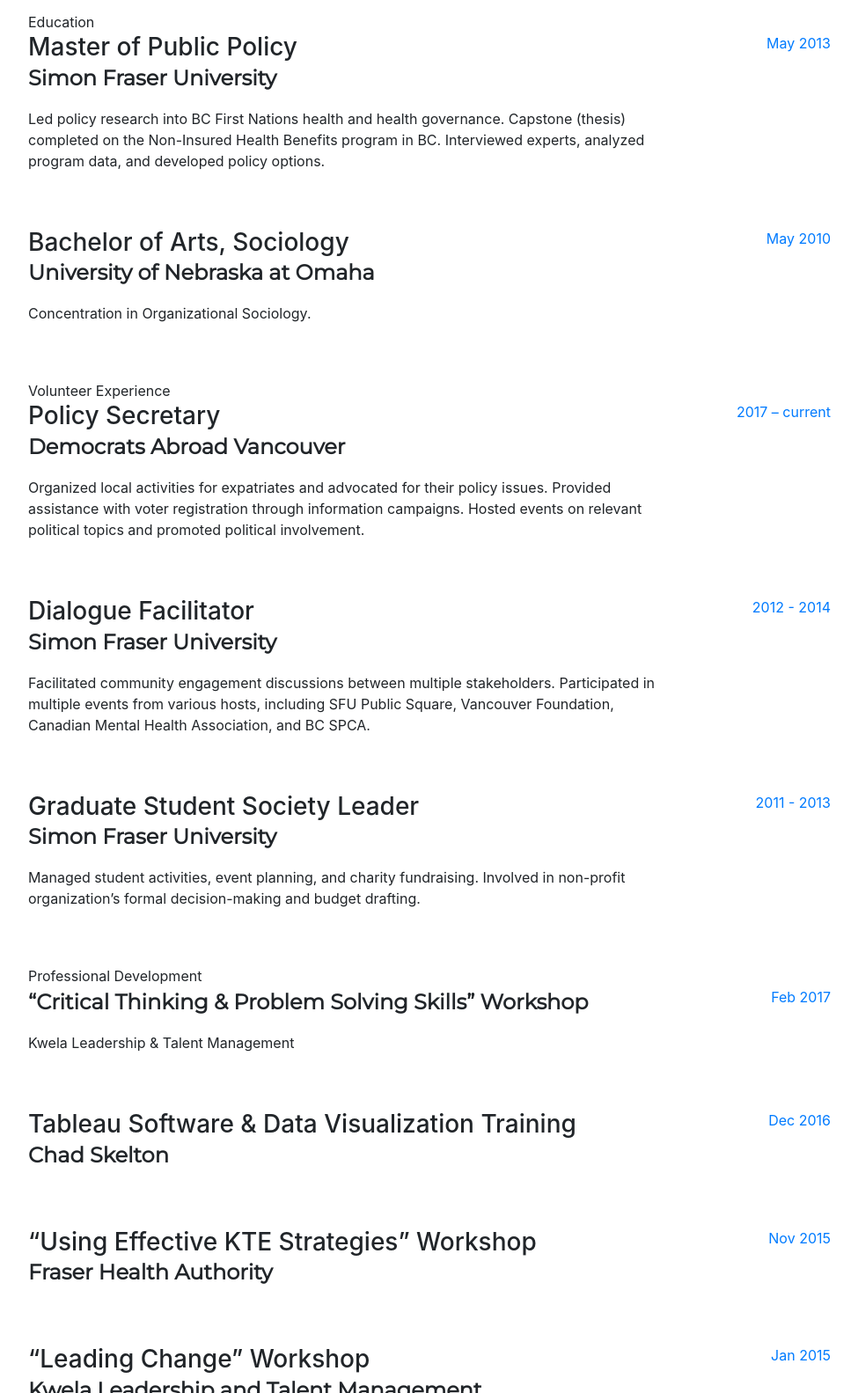
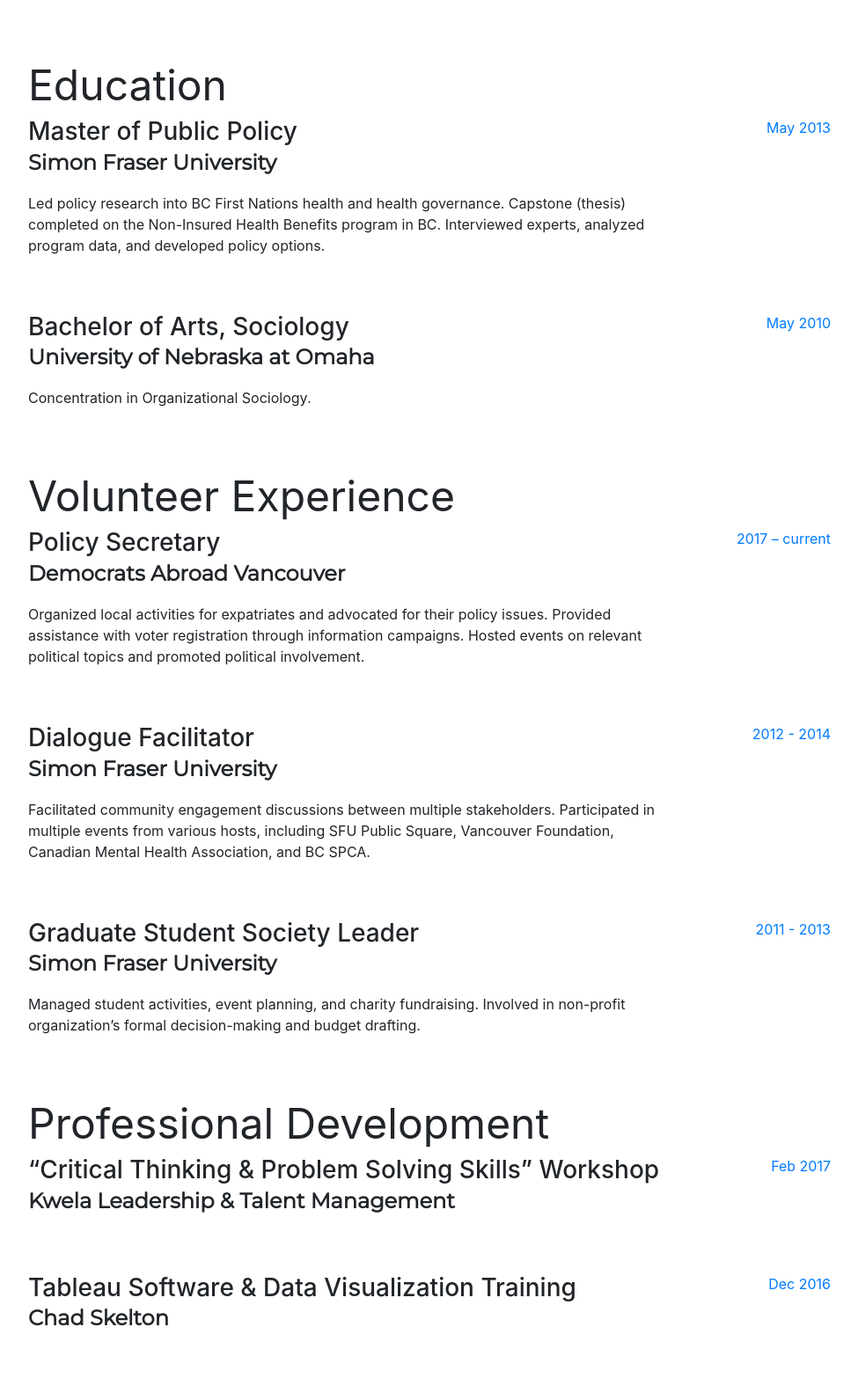
Before and after one commit to dariuspruss/dariuspruss.github.io, a website with bundled scripts: page bio/index.html in a window 1280 px wide. Shown: the part 4404-5987 px from the top of the page at 88% size, without its empty margins (288-1263 px from the left). Built offline with nearby package versions, Linux system fonts and the light colour scheme; a web font is replaced by a local one.

Commit message:
Update index.html

```diff
--- a/bio/index.html
+++ b/bio/index.html
@@ -315,7 +315,7 @@ Public policy serves a critical role in addressing issues like Indigenous cultur
         <div class="my-auto">
           <h2 class="mb-5">Experience</h2>
 
-          Work Experience
+          <div style="font-size:3rem;">Work Experience</div>
 
                    <div class="resume-item d-flex flex-column flex-md-row mb-5">
             <div class="resume-content mr-auto">
@@ -370,7 +370,7 @@ Completed policy research and analysis on community supplementary healthcare acc
             </div>
  </div>
 
-Education
+          <div style="font-size:3rem;">Education</div>
 
                 <div class="resume-item d-flex flex-column flex-md-row mb-5">
             <div class="resume-content mr-auto">
@@ -398,7 +398,7 @@ Capstone (thesis) completed on the Non-Insured Health Benefits program in BC. In
             </div>
          </div>
 
-Volunteer Experience
+          <div style="font-size:3rem;">Volunteer Experience</div>
 
 
                        <div class="resume-item d-flex flex-column flex-md-row mb-5">
@@ -417,7 +417,6 @@ Provided assistance with voter registration through information campaigns. Hoste
          </div>
 
 
-
           <div class="resume-item d-flex flex-column flex-md-row mb-5">
             <div class="resume-content mr-auto">
               <h3 class="mb-0">Dialogue Facilitator</h3>
@@ -431,8 +430,6 @@ Participated in multiple events from various hosts, including SFU Public Square,
               <span class="text-primary">2012 - 2014</span>
             </div>
          </div>
-
-
 
         <div class="resume-item d-flex flex-column flex-md-row mb-5">
             <div class="resume-content mr-auto">
@@ -450,14 +447,13 @@ Involved in non-profit organization’s formal decision-making and budget drafti
          </div>
 
 
-          Professional Development
+          <div style="font-size:3rem;"> Professional Development</div>
 
 <div class="resume-item d-flex flex-column flex-md-row mb-5">
             <div class="resume-content mr-auto">
-              <h3 class="mb-0"></h3>
-              <div class="subheading mb-3">“Critical Thinking & Problem Solving Skills” Workshop</div>
-              <p>Kwela Leadership & Talent Management
-              </p>
+              <h3 class="mb-0">“Critical Thinking & Problem Solving Skills” Workshop</h3>
+              <div class="subheading mb-3">Kwela Leadership & Talent Management</div>
+
             </div>
             <div class="resume-date text-md-right">
               <span class="text-primary">Feb 2017</span>
@@ -469,8 +465,7 @@ Involved in non-profit organization’s formal decision-making and budget drafti
             <div class="resume-content mr-auto">
               <h3 class="mb-0">Tableau Software & Data Visualization Training</h3>
               <div class="subheading mb-3">Chad Skelton</div>
-              <p>
-              </p>
+
             </div>
             <div class="resume-date text-md-right">
               <span class="text-primary">Dec 2016</span>
@@ -481,8 +476,7 @@ Involved in non-profit organization’s formal decision-making and budget drafti
             <div class="resume-content mr-auto">
               <h3 class="mb-0">“Using Effective KTE Strategies” Workshop</h3>
               <div class="subheading mb-3">Fraser Health Authority</div>
-              <p>
-              </p>
+
             </div>
             <div class="resume-date text-md-right">
               <span class="text-primary">Nov 2015</span>
@@ -493,8 +487,7 @@ Involved in non-profit organization’s formal decision-making and budget drafti
             <div class="resume-content mr-auto">
               <h3 class="mb-0">“Leading Change” Workshop</h3>
               <div class="subheading mb-3">Kwela Leadership and Talent Management</div>
-              <p>
-              </p>
+
             </div>
             <div class="resume-date text-md-right">
               <span class="text-primary">Jan 2015</span>
@@ -505,8 +498,7 @@ Involved in non-profit organization’s formal decision-making and budget drafti
             <div class="resume-content mr-auto">
               <h3 class="mb-0">“Intermediate Project Management” Training</h3>
               <div class="subheading mb-3">The Berrant Group</div>
-              <p>
-              </p>
+
             </div>
             <div class="resume-date text-md-right">
               <span class="text-primary">Nov 2014</span>
@@ -518,8 +510,7 @@ Involved in non-profit organization’s formal decision-making and budget drafti
             <div class="resume-content mr-auto">
               <h3 class="mb-0">“Dialogue Facilitation” certification</h3>
               <div class="subheading mb-3">BC Population Prosperity Initiative</div>
-              <p>
-              </p>
+
             </div>
             <div class="resume-date text-md-right">
               <span class="text-primary">2013</span>
```
